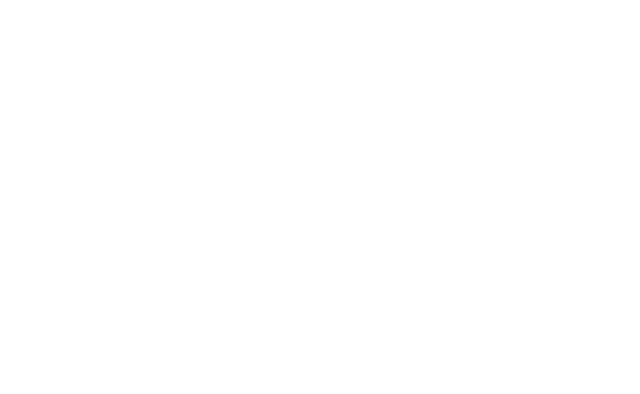
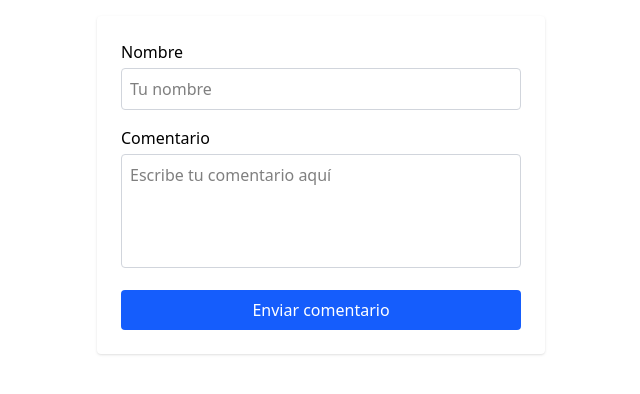
Before and after one commit to prealiquez-2020613/LearningBlog-Frontend-2020613, a React (Vite) app: page /comments in a window 1280 px wide. Before the commit this address had no page. Shown: the top 394 px of the page, without its empty margins (319-959 px from the left). Built offline with nearby package versions, Linux system fonts and the light colour scheme.

Commit message:
Se crean los componentes 'CommentForm' y 'CommentsPage'

```diff
--- a/package.json
+++ b/package.json
@@ -15,6 +15,7 @@
     "axios": "^1.9.0",
     "react": "^19.0.0",
     "react-dom": "^19.0.0",
+    "react-hook-form": "^7.56.3",
     "react-hot-toast": "^2.5.2",
     "react-router-dom": "^7.6.0",
     "tailwindcss": "^4.1.6"
--- /dev/null
+++ b/src/components/comments/CommentForm.jsx
@@ -0,0 +1,71 @@
+import React from 'react'
+import { useForm } from 'react-hook-form'
+
+export const CommentForm = ({ postId, onSubmit }) => {
+  const {
+    register,
+    handleSubmit,
+    formState: { errors, isSubmitting }
+  } = useForm({
+    mode: 'onTouched',
+    defaultValues: {
+      author: '',
+      content: ''
+    }
+  })
+
+  const submitHandler = (data) => {
+    onSubmit({ ...data, post: postId })
+  }
+
+  return (
+    <form onSubmit={handleSubmit(submitHandler)} className="space-y-4 max-w-md mx-auto bg-white p-6 rounded shadow">
+      <div>
+        <label htmlFor="author" className="block mb-1 font-medium">
+          Nombre
+        </label>
+        <input
+          id="author"
+          type="text"
+          {...register('author', { required: 'El nombre es obligatorio', maxLength: { value: 100, message: 'Máximo 100 caracteres' } })}
+          className={`w-full p-2 border rounded focus:outline-none focus:ring-2 focus:ring-blue-500 ${
+            errors.author ? 'border-red-500' : 'border-gray-300'
+          }`}
+          placeholder="Tu nombre"
+          maxLength={100}
+        />
+        {errors.author && <p className="text-red-600 text-sm mt-1">{errors.author.message}</p>}
+      </div>
+
+      <div>
+        <label htmlFor="content" className="block mb-1 font-medium">
+          Comentario
+        </label>
+        <textarea
+          id="content"
+          rows={4}
+          {...register('content', {
+            required: 'El comentario es obligatorio',
+            maxLength: { value: 1000, message: 'Máximo 1000 caracteres' }
+          })}
+          className={`w-full p-2 border rounded resize-none focus:outline-none focus:ring-2 focus:ring-blue-500 ${
+            errors.content ? 'border-red-500' : 'border-gray-300'
+          }`}
+          placeholder="Escribe tu comentario aquí"
+          maxLength={1000}
+        />
+        {errors.content && <p className="text-red-600 text-sm mt-1">{errors.content.message}</p>}
+      </div>
+
+      <button
+        type="submit"
+        disabled={isSubmitting}
+        className={`w-full p-2 rounded text-white transition duration-300 ${
+          isSubmitting ? 'bg-blue-300 cursor-not-allowed' : 'bg-blue-600 hover:bg-blue-700'
+        }`}
+      >
+        {isSubmitting ? 'Enviando...' : 'Enviar comentario'}
+      </button>
+    </form>
+  )
+}
--- /dev/null
+++ b/src/pages/CommentsPage.jsx
@@ -0,0 +1,17 @@
+import { useState } from 'react'
+import { CommentForm } from '../components/comments/CommentForm'
+import { useApi } from '../shared/hooks/useApi'
+
+export const PostCommentsPage = ({ postId }) => {
+  const { addCommentary } = useApi()
+
+  const handleAddComment = (commentData) => {
+    addCommentary(commentData);
+  }
+
+  return (
+    <div className="max-w-3xl mx-auto p-4">
+      <CommentForm postId={postId} onSubmit={handleAddComment} />
+    </div>
+  )
+}
--- a/src/routes.jsx
+++ b/src/routes.jsx
@@ -1,5 +1,7 @@
 import { PostsPage } from "./pages/PostsPage";
+import { PostCommentsPage } from './pages/CommentsPage'
 
 export const routes = [
     {path:'/posts',element:<PostsPage/>},
+    {path:'/comments',element:<PostCommentsPage/>},
 ]
```
Also changed, not shown: 1 other file (tests, documents, lock files or other folders).
